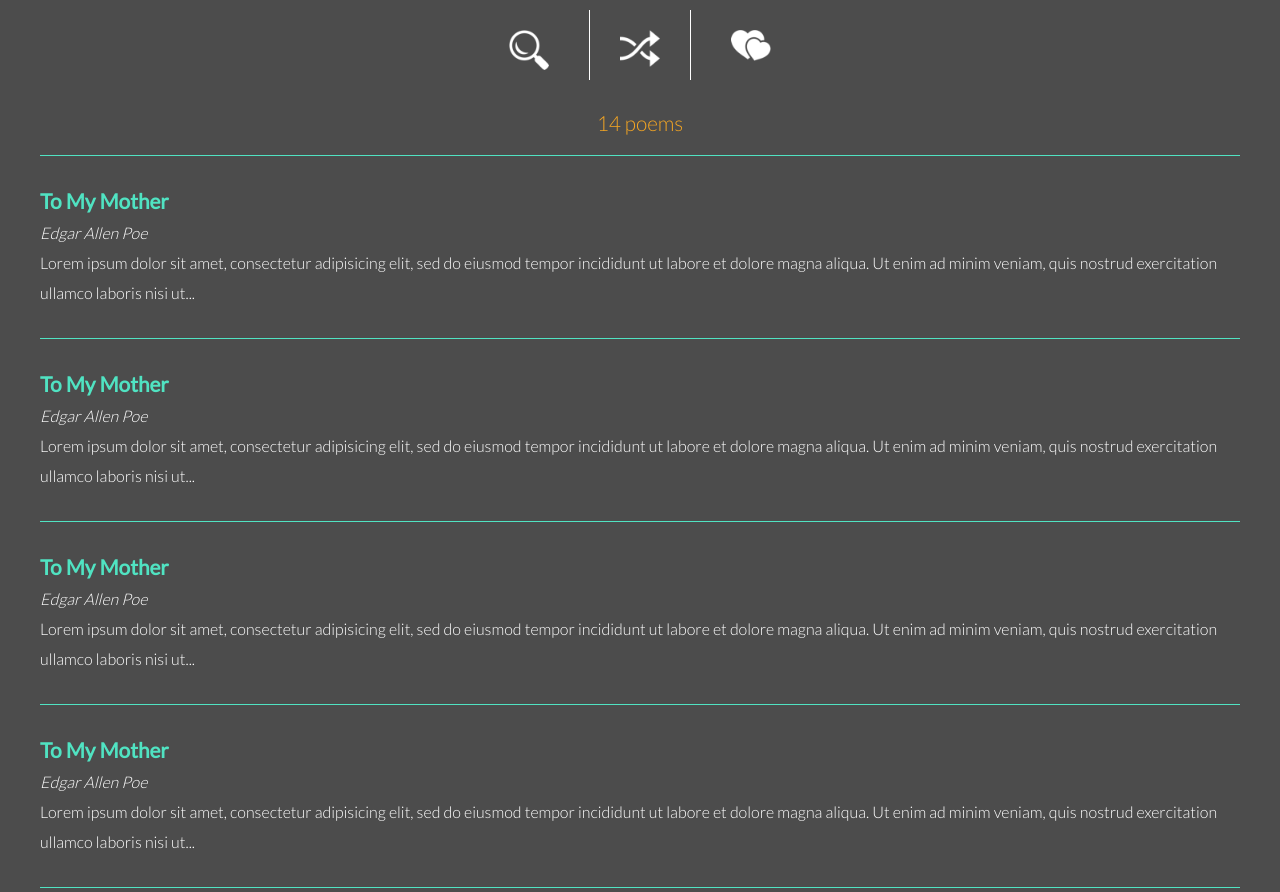
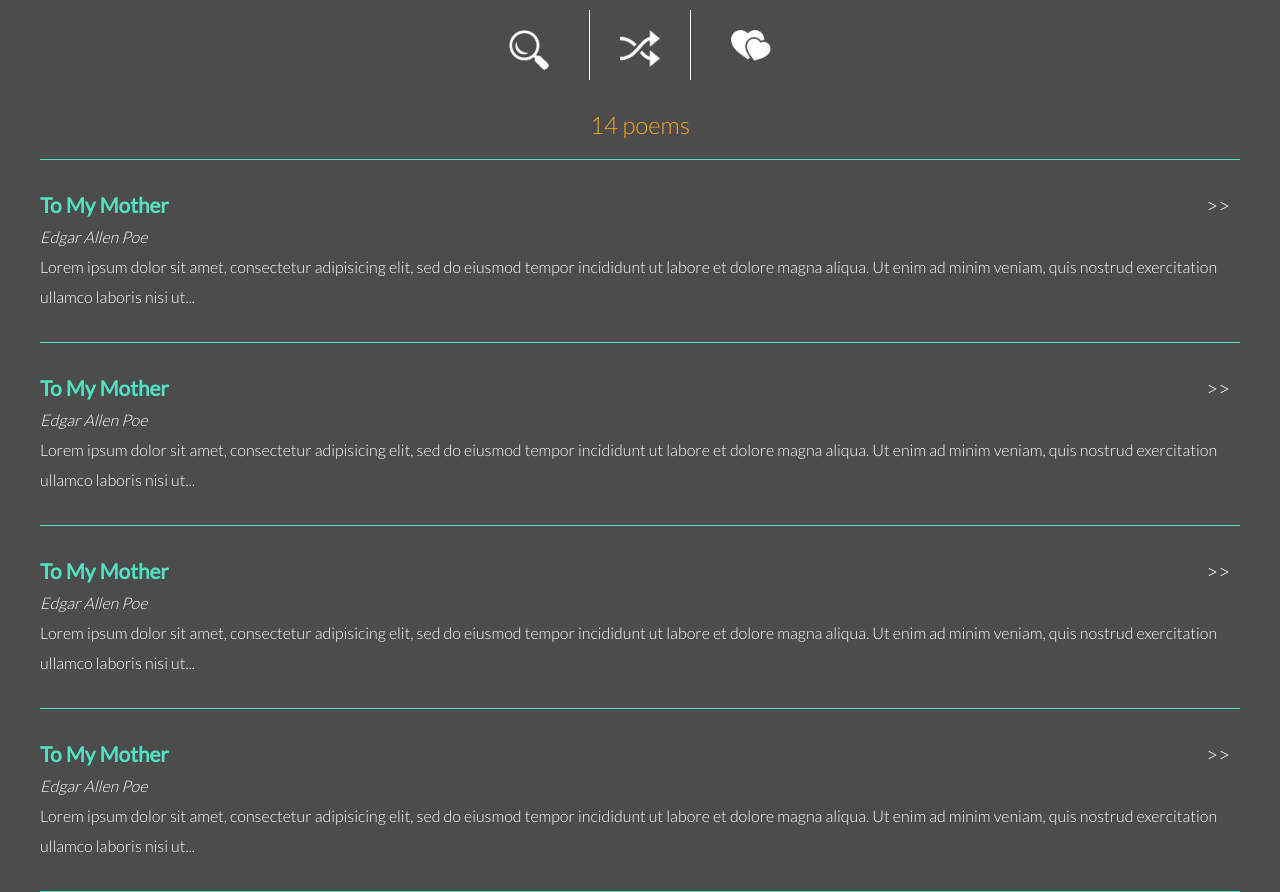
Before and after one commit to robinsola/Stanza-Angular, an Angular app: page /results in a window 1280 px wide. Shown: the top 892 px of the page. Built offline with nearby package versions, Linux system fonts and the light colour scheme.

Commit message:
add next arrows to each li item

```diff
--- a/src/app/results/results.component.html
+++ b/src/app/results/results.component.html
@@ -10,11 +10,13 @@
       <a routerLink="/search"><img src="assets/favorites.png" alt="favorites icon"></a>
     </div>
   </div>
-  <span class="header">14 poems</span>
-  <ul>
-    <li><span class="title">To My Mother</span><br><em>Edgar Allen Poe</em><br><span class="lines">Lorem ipsum dolor sit amet, consectetur adipisicing elit, sed do eiusmod tempor incididunt ut labore et dolore magna aliqua. Ut enim ad minim veniam, quis nostrud exercitation ullamco laboris nisi ut...</span></li>
-    <li><span class="title">To My Mother</span><br><em>Edgar Allen Poe</em><br><span class="lines">Lorem ipsum dolor sit amet, consectetur adipisicing elit, sed do eiusmod tempor incididunt ut labore et dolore magna aliqua. Ut enim ad minim veniam, quis nostrud exercitation ullamco laboris nisi ut...</span></li>
-    <li><span class="title">To My Mother</span><br><em>Edgar Allen Poe</em><br><span class="lines">Lorem ipsum dolor sit amet, consectetur adipisicing elit, sed do eiusmod tempor incididunt ut labore et dolore magna aliqua. Ut enim ad minim veniam, quis nostrud exercitation ullamco laboris nisi ut...</span></li>
-    <li><span class="title">To My Mother</span><br><em>Edgar Allen Poe</em><br><span class="lines">Lorem ipsum dolor sit amet, consectetur adipisicing elit, sed do eiusmod tempor incididunt ut labore et dolore magna aliqua. Ut enim ad minim veniam, quis nostrud exercitation ullamco laboris nisi ut...</span></li>
-  </ul>
+  <div class="results">
+    <h1>14 poems</h1>
+    <ul>
+      <li><span class="arrows">>></span><span class="title">To My Mother</span><br><em>Edgar Allen Poe</em><br><span class="lines">Lorem ipsum dolor sit amet, consectetur adipisicing elit, sed do eiusmod tempor incididunt ut labore et dolore magna aliqua. Ut enim ad minim veniam, quis nostrud exercitation ullamco laboris nisi ut...</span></li>
+      <li><span class="arrows">>></span><span class="title">To My Mother</span><br><em>Edgar Allen Poe</em><br><span class="lines">Lorem ipsum dolor sit amet, consectetur adipisicing elit, sed do eiusmod tempor incididunt ut labore et dolore magna aliqua. Ut enim ad minim veniam, quis nostrud exercitation ullamco laboris nisi ut...</span></li>
+      <li><span class="arrows">>></span><span class="title">To My Mother</span><br><em>Edgar Allen Poe</em><br><span class="lines">Lorem ipsum dolor sit amet, consectetur adipisicing elit, sed do eiusmod tempor incididunt ut labore et dolore magna aliqua. Ut enim ad minim veniam, quis nostrud exercitation ullamco laboris nisi ut...</span></li>
+      <li><span class="arrows">>></span><span class="title">To My Mother</span><br><em>Edgar Allen Poe</em><br><span class="lines">Lorem ipsum dolor sit amet, consectetur adipisicing elit, sed do eiusmod tempor incididunt ut labore et dolore magna aliqua. Ut enim ad minim veniam, quis nostrud exercitation ullamco laboris nisi ut...</span></li>
+    </ul>
+  </div>
 </div>
--- a/src/app/results/results.component.scss
+++ b/src/app/results/results.component.scss
@@ -6,12 +6,7 @@
 }
 
 img {
-  width: 40px;
-  margin: 20px;
-  filter: grayscale(100%) brightness(200%);
-  &:active {
-  filter: none;
-  }
+ @include navIcon;
 }
 
 .navbar {
@@ -26,11 +21,13 @@ img {
   }
 }
 
-.header {
-  font-size: 1.3em;
+.results {
+  position: relative;
+  h1 {
+    text-align: center;
+    font-size: 1.5em;
     color: $orange;
   }
-
   ul {
     margin: 20px 40px;
     list-style: none;
@@ -42,9 +39,15 @@ ul {
     li:first-of-type {
       border-top: 0.1px solid $mintblue;
     }
+    .arrows {
+      position: absolute;
+      right: 50px;
+      font-size: 1.3em;
+    }
     .title {
       color: $mintblue;
       font-size: 1.3em;
       font-weight: bold;
     }
   }
+}
```
Lines whose indentation alone changed are shown as unchanged.
